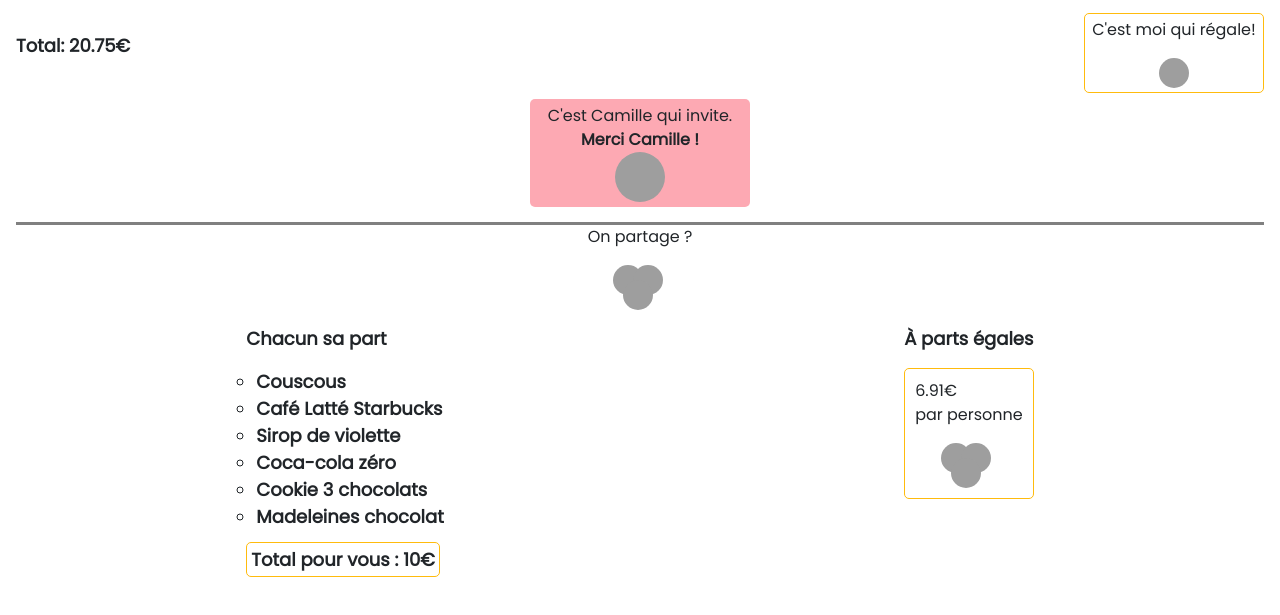
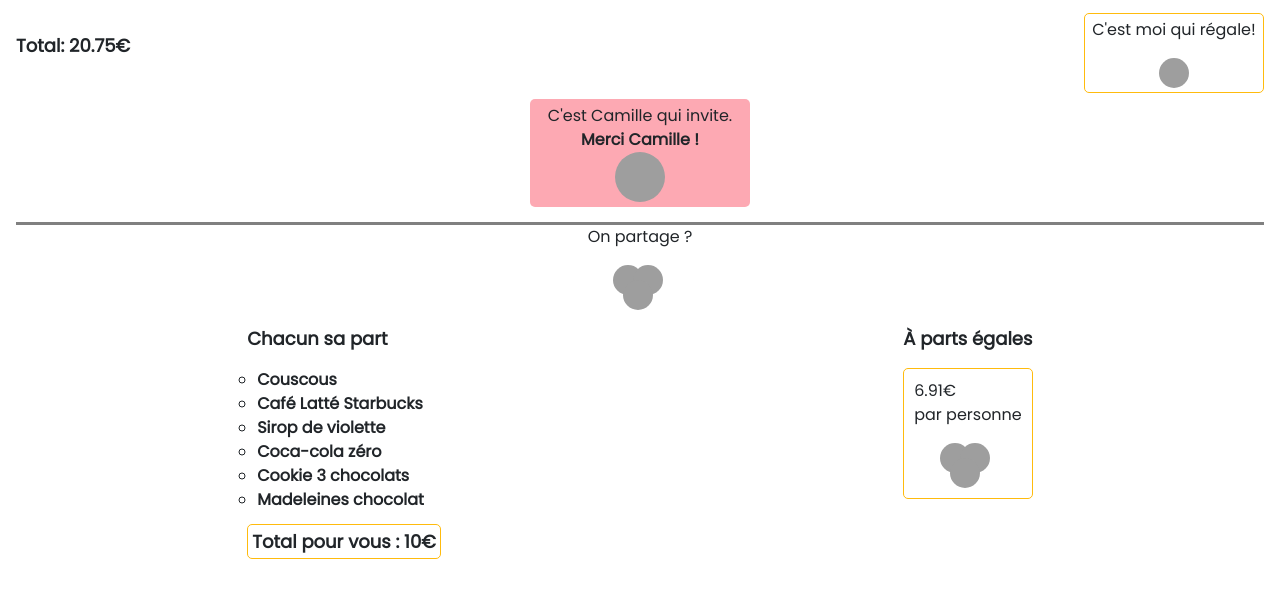
Before and after one commit to Paulinemarchande/esdelivery-paiement, a plain HTML site: page index.html in a window 1280 px wide. Shown: the part 143-758 px from the top of the page. Drawn offline with nearby package versions, Linux system fonts and the light colour scheme; grey boxes are pictures that could not be loaded.

Commit message:
Add files via upload

```diff
--- a/style.css
+++ b/style.css
@@ -120,7 +120,6 @@
         justify-content: space-between;
     }
 
-
     .payement{
         margin-top: 15px;
         display: flex;
@@ -131,6 +130,10 @@
     .liste ul{
         list-style-type: circle;
         padding-left: 10px;
+    }
+
+    .liste li{
+        font-size: 16px;
     }
 
     .totalVous{
```
